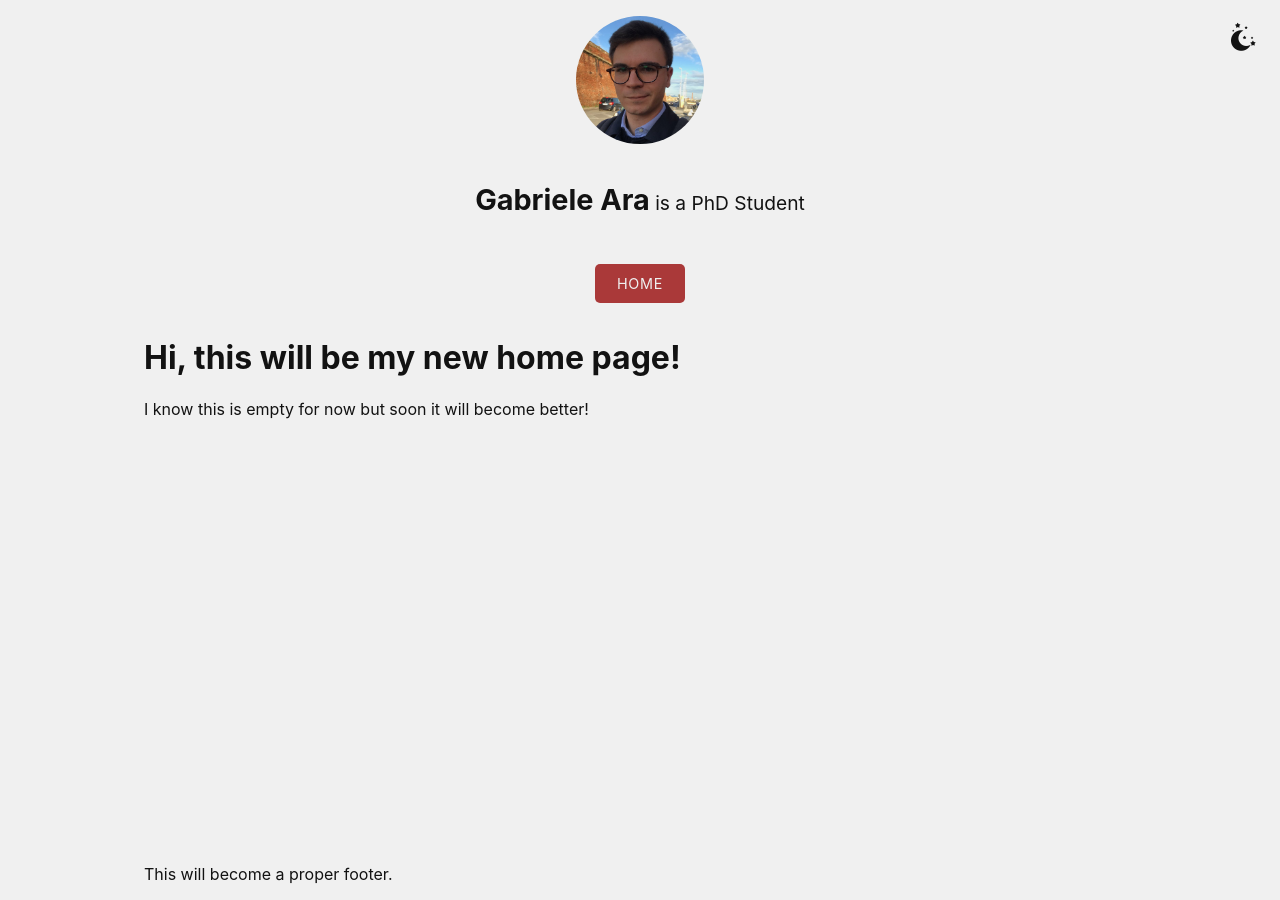
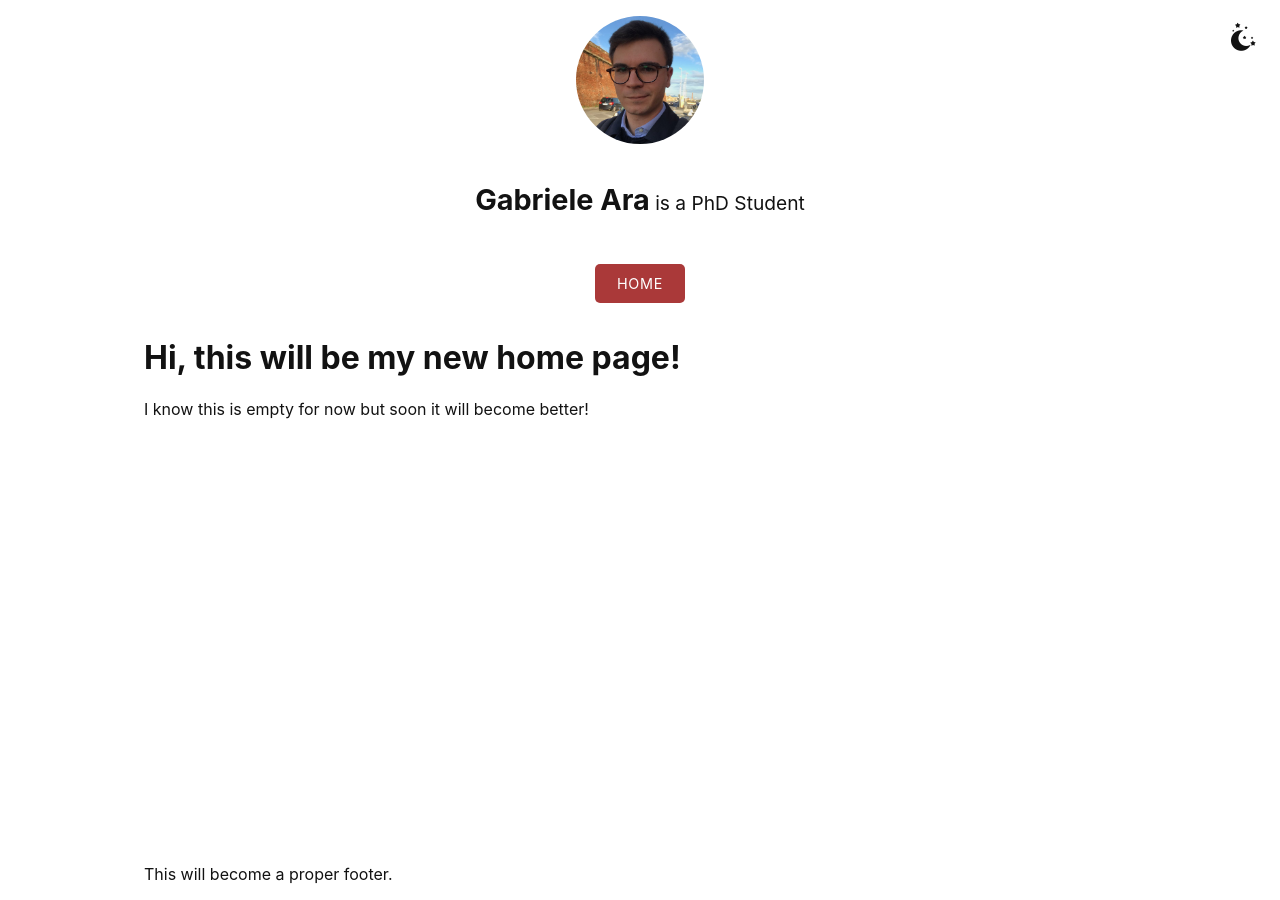
Before and after one commit to gabrieleara/gabrieleara.github.io, a Jekyll site: the page built from index.html, in a window 1280 px wide. Built offline with Jekyll 4.4.1, drawn with Linux system fonts in a browser that asks for light colours; some web fonts are replaced.

Commit message:
Taking advantage of a little SASS here and there

```diff
--- a/_sass/header.scss
+++ b/_sass/header.scss
@@ -75,30 +75,29 @@
   text-transform: uppercase;
   font-size: 0.9em;
   letter-spacing: 0.05em;
-}
 
-#{$topnav} > * {
+  > * {
     margin-top: 1em;
     margin-bottom: 1em;
   }
 
-#{$topnav} > :first-child {
+  > :first-child {
     margin-top: 0;
   }
 
-#{$topnav} > :last-child {
+  > :last-child {
     margin-bottom: 0;
   }
 
-#{$topnav} .menu {
+  .menu {
     border-radius: 5px;
     border: 2px solid var(--foreg);
     padding: 0.75em 1.5em;
     display: none;
   }
 
-#{$topnav} .menu:hover,
-#{$topnav} .menu.active {
+  .menu:hover,
+  .menu.active {
     cursor: pointer;
     color: var(--backg);
     background-color: var(--foreg);
@@ -106,91 +105,88 @@
 
   /* ------ NAV LIST ------ */
 
-#{$topnav} .l1-list {
+  .l1-list {
     width: 100%;
     padding: 0;
     list-style-type: none;
     display: flex;
-}
 
-#{$topnav} .l1-list > * {
+    > * {
       border-radius: 5px;
       color: var(--link);
       background-color: rgba(255, 255, 255, 0);
     }
 
-#{$topnav} .l1-list > * > * {
+    > * > * {
       padding: 0.75em 1.5em;
     }
 
-#{$topnav} .l1-list > :hover,
-#{$topnav} .l1-list > :active,
-#{$topnav} .l1-list > .current {
+    > :hover,
+    > :active,
+    > .current {
       color: var(--backg);
       background-color: var(--link);
     }
 
-#{$topnav} .l1-list a {
+    a {
       color: inherit;
     }
 
     /* ------ HORIZONTAL ------ */
-
-#{$topnav} .l1-list {
     flex-direction: row;
     align-items: baseline;
     justify-content: center;
-}
 
-#{$topnav} .l1-list li {
+    li {
       margin-left: 2em;
       margin-right: 2em;
     }
 
-#{$topnav} .l1-list li:first-child {
+    li:first-child {
       margin-left: 0em;
     }
 
-#{$topnav} .l1-list li:last-child {
+    li:last-child {
       margin-right: 0em;
+    }
   }
 
   /* ------ VERTICAL ------ */
 
   @media only screen and (max-width: 700px) {
-  #{$topnav} .menu {
+    .menu {
       display: block;
     }
 
-  #{$topnav} .menu ~ .l1-list {
+    .menu ~ .l1-list {
       max-height: 0;
       overflow: hidden;
     }
 
-  #{$topnav} .menu.active ~ .l1-list {
+    .menu.active ~ .l1-list {
       max-height: 500px;
     }
 
-  #{$topnav} .l1-list {
+    .l1-list {
       flex-direction: column;
       align-items: center;
       justify-content: flex-start;
-  }
 
-  #{$topnav} .l1-list li {
+      li {
         margin-top: 0.5em;
         margin-bottom: 0.5em;
         margin-left: 0;
         margin-right: 0;
       }
 
-  #{$topnav} .l1-list li:first-child {
+      li:first-child {
         margin-top: 0;
       }
 
-  #{$topnav} .l1-list li:last-child {
+      li:last-child {
         margin-bottom: 0;
       }
     }
-
+  }
+}
 /*********************** HEADER END ***********************/
--- a/_sass/themes.scss
+++ b/_sass/themes.scss
@@ -1,25 +1,32 @@
 // Simple single-color palette
-$color-primary-0: #AA3939;
-$color-primary-1: #FFAAAA;
-$color-primary-2: #D46A6A;
-$color-primary-3: #801515;
-$color-primary-4: #550000;
+$color-light-primary-0: #AA3939;
+$color-light-primary-1: #FFAAAA;
+$color-light-primary-2: #D46A6A;
+$color-light-primary-3: #801515;
+$color-light-primary-4: #550000;
+
+// Simple single-color palette (for dark)
+$color-dark-primary-0: lighten(#009999, 10%);
+$color-dark-primary-1: lighten(#46B2B2, 10%);
+$color-dark-primary-2: lighten(#249F9F, 10%);
+$color-dark-primary-3: lighten(#007676, 10%);
+$color-dark-primary-4: lighten(#005D5D, 10%);
 
 // Light theme
-$backg:             #f0f0f0;
+$backg:             white;
 $backg-card:        white;
 $foreg:             #121212;
 $light:             rgba($foreg, 0.5);
-$accent:            $color-primary-3;
-$accent-light:      $color-primary-0;
+$accent:            $color-light-primary-3;
+$accent-light:      $color-light-primary-0;
 
 // Dark theme
 $dark-backg:        #030303;
 $dark-backg-card:   $foreg;
 $dark-foreg:        $backg;
 $dark-light:        rgba($dark-foreg, 0.5);
-$dark-accent:       $color-primary-3;
-$dark-accent-light: $color-primary-0;
+$dark-accent:       $color-dark-primary-2;
+$dark-accent-light: $color-dark-primary-0;
 
 // TODO: shadow colors
 $themes: (
```
Lines whose indentation alone changed are shown as unchanged.
